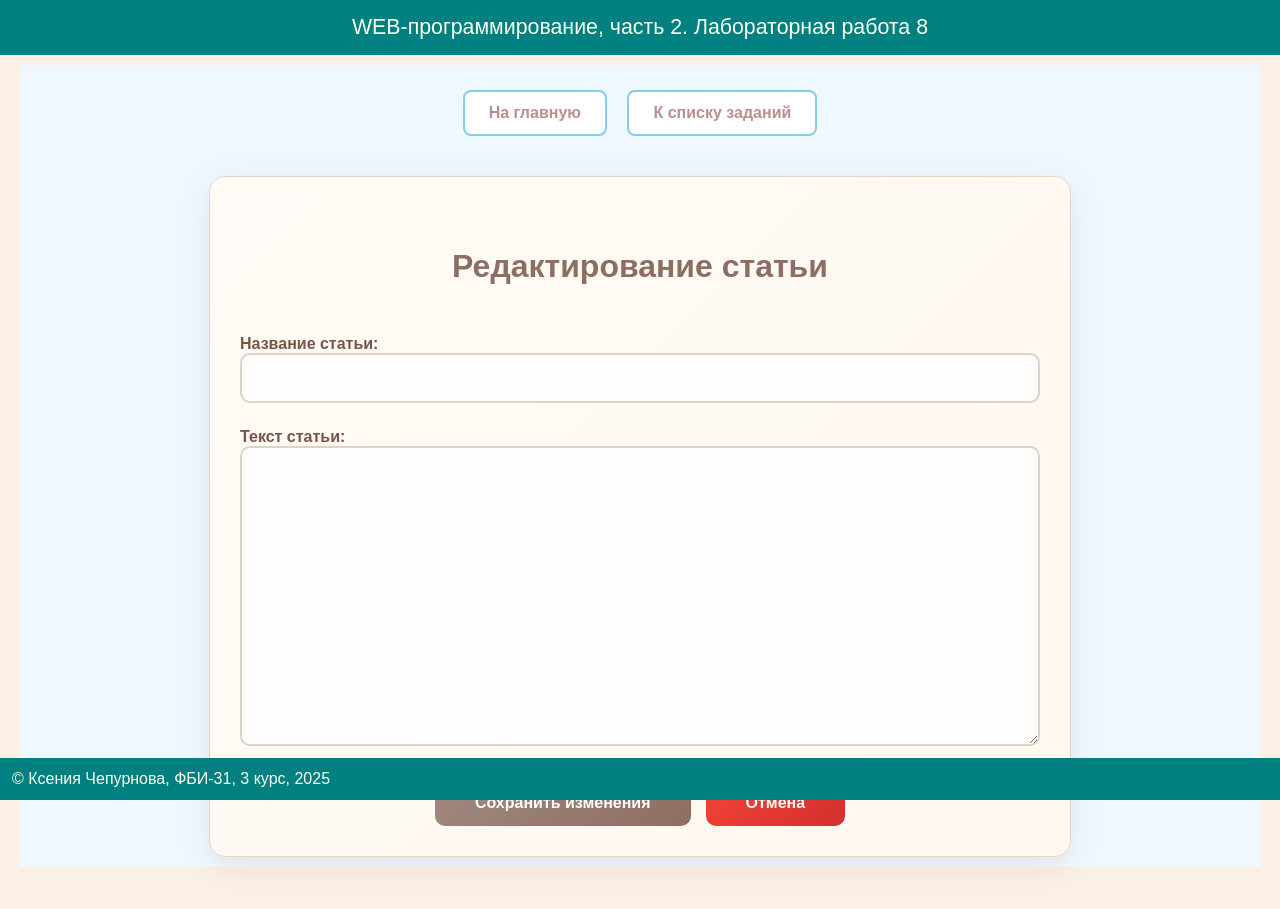
After one commit to Ksenia-business/web-back-labs, a Flask app: template templates/lab8/edit_article.html in a window 1280 px wide. The commit adds this page. Run offline with Flask 3, Linux system fonts and the light colour scheme; the template is opened without the code that fills it, so the values that code supplies are empty.

Commit message:
Редактирование статьи

```diff
--- /dev/null
+++ b/templates/lab8/edit_article.html
@@ -0,0 +1,172 @@
+{% extends "base.html" %}
+
+{% block lab %}Лабораторная работа 8{% endblock %}
+
+{% block main %}
+<style>
+    .create-container {
+        max-width: 800px;
+        margin: 0 auto;
+        padding: 30px;
+        background: linear-gradient(135deg, #fffaf5 0%, #fff8f0 100%);
+        border: 1px solid #e8d5c4;
+        border-radius: 16px;
+        box-shadow: 0 8px 32px rgba(109, 76, 65, 0.12);
+    }
+
+    h1 {
+        color: #8d6e63;
+        text-align: center;
+        margin-bottom: 30px;
+        font-size: 32px;
+        font-weight: 600;
+    }
+
+    .form-group {
+        margin-bottom: 25px;
+    }
+
+    label {
+        display: block;
+        margin-bottom: 8px;
+        font-weight: 600;
+        color: #795548;
+        font-size: 16px;
+    }
+
+    input[type="text"] {
+        width: 100%;
+        padding: 14px 16px;
+        border: 2px solid #e0d2c8;
+        border-radius: 10px;
+        background-color: #fffefd;
+        color: #5d4037;
+        font-size: 16px;
+        box-sizing: border-box;
+        transition: all 0.3s ease;
+        font-family: inherit;
+    }
+
+    input[type="text"]:focus {
+        outline: none;
+        border-color: #a1887f;
+        background-color: #fff;
+        box-shadow: 0 0 0 3px rgba(161, 136, 127, 0.1);
+    }
+
+    textarea {
+        width: 100%;
+        height: 300px;
+        padding: 16px;
+        border: 2px solid #e0d2c8;
+        border-radius: 10px;
+        background-color: #fffefd;
+        color: #5d4037;
+        font-size: 16px;
+        font-family: inherit;
+        line-height: 1.5;
+        resize: vertical;
+        box-sizing: border-box;
+        transition: all 0.3s ease;
+    }
+
+    textarea:focus {
+        outline: none;
+        border-color: #a1887f;
+        background-color: #fff;
+        box-shadow: 0 0 0 3px rgba(161, 136, 127, 0.1);
+    }
+
+    .button-group {
+        text-align: center;
+        margin-top: 30px;
+        display: flex;
+        gap: 15px;
+        justify-content: center;
+    }
+
+    .btn-save {
+        padding: 14px 40px;
+        background: linear-gradient(135deg, #a1887f 0%, #8d6e63 100%);
+        color: white;
+        border: none;
+        border-radius: 10px;
+        font-size: 16px;
+        font-weight: 600;
+        cursor: pointer;
+        transition: all 0.3s ease;
+        text-decoration: none;
+        display: inline-block;
+    }
+
+    .btn-cancel {
+        padding: 14px 40px;
+        background: linear-gradient(135deg, #f44336 0%, #d32f2f 100%);
+        color: white !important;
+        border: none;
+        border-radius: 10px;
+        font-size: 16px;
+        font-weight: 600;
+        cursor: pointer;
+        transition: all 0.3s ease;
+        text-decoration: none;
+        display: inline-block;
+    }
+
+    .btn-save:hover {
+        background: linear-gradient(135deg, #8d6e63 0%, #795548 100%);
+        transform: translateY(-2px);
+        box-shadow: 0 6px 20px rgba(109, 76, 65, 0.2);
+        text-decoration: none;
+    }
+
+    .btn-cancel:hover {
+        background: linear-gradient(135deg, #d32f2f 0%, #c62828 100%);
+        transform: translateY(-2px);
+        box-shadow: 0 6px 20px rgba(244, 67, 54, 0.2);
+        text-decoration: none;
+    }
+
+    .error {
+        color: #d32f2f;
+        background: linear-gradient(135deg, #ffebee 0%, #ffcdd2 100%);
+        padding: 12px 16px;
+        border-radius: 10px;
+        border: 1px solid #f44336;
+        margin: 15px 0;
+        font-weight: 600;
+        text-align: center;
+        box-shadow: 0 2px 8px rgba(244, 67, 54, 0.2);
+        text-decoration: none;
+    }
+</style>
+
+<div class="create-container">
+    <h1>Редактирование статьи</h1>
+
+    {% if error %}
+        <div class="error">{{ error }}</div>
+    {% endif %}
+
+    <form method="post">
+        <div class="form-group">
+            <label>
+                Название статьи:
+                <input type="text" name="title" value="{{ article.title }}">
+            </label>
+        </div>
+
+        <div class="form-group">
+            <label>
+                Текст статьи:
+                <textarea name="article_text">{{ article.article_text }}</textarea>
+            </label>
+        </div>
+
+        <div class="button-group">
+            <button type="submit" class="btn-save">Сохранить изменения</button>
+            <a href="/lab8/articles" class="btn-cancel">Отмена</a>
+        </div>
+    </form>
+</div>
+{% endblock %}
```
Also changed, not shown: lab8.py (+33 -0 lines), templates/lab8/articles.html (+1 -11 lines).
